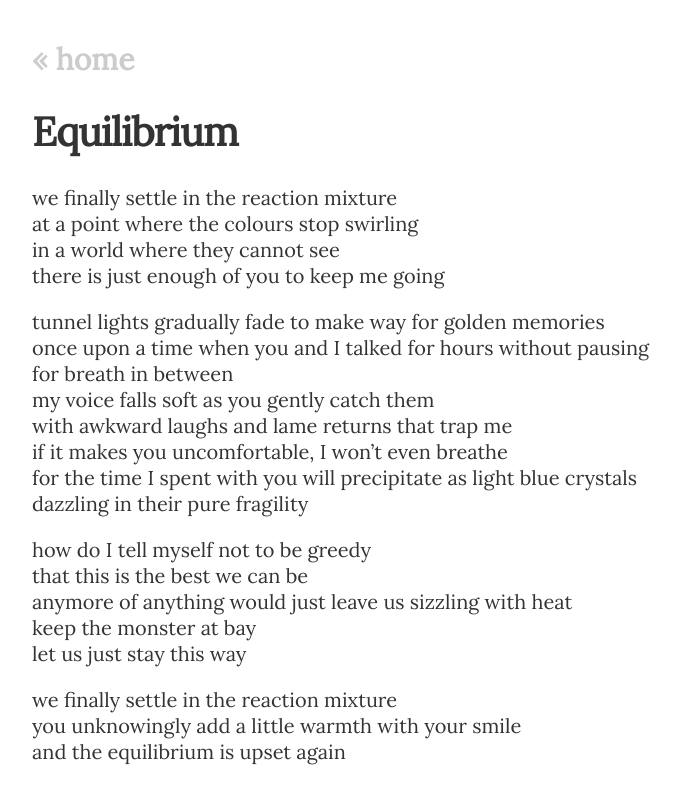
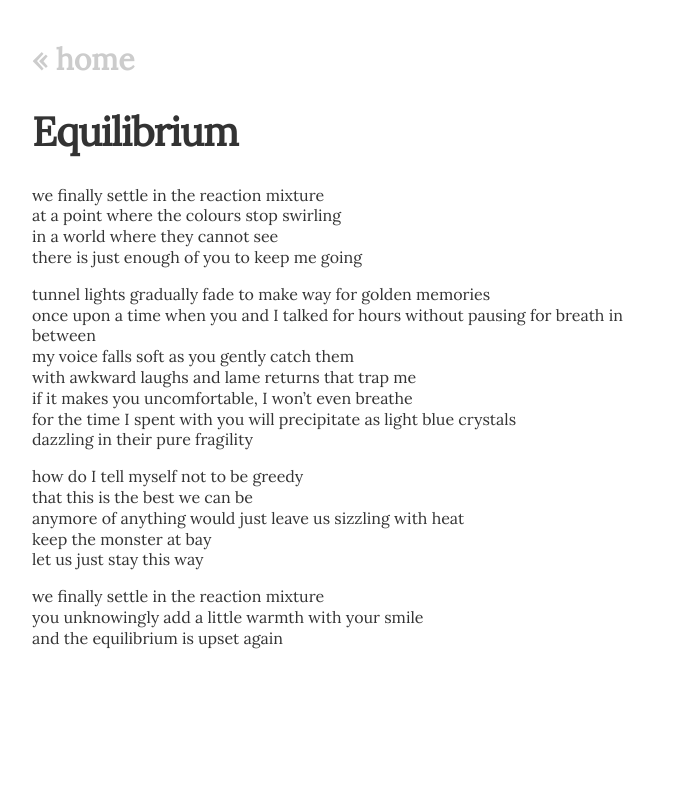
Before and after one commit to lingxz/writing-blog, a Jekyll site: the page built from _posts/2013-01-19-equilibrium.md, in a window 1280 px wide. Shown: the top 804 px of the page, without its empty margins (293-973 px from the left). Built offline with Jekyll 4.4.1, drawn with Linux system fonts in a browser that asks for light colours.

Commit message:
font size edits

```diff
--- a/_layouts/post.html
+++ b/_layouts/post.html
@@ -8,5 +8,9 @@ layout: default
 
 <div class="post">
 	<h1 class="post-title">{{ page.title }}</h1>
-	<div class="post-content">{{ content }}</div>
+    {% if page.small %}
+        <div class="post-content small">{{ content }}</div>
+    {% else %}
+        <div class="post-content">{{ content }}</div>
+    {% endif %}
 </div>
--- a/_sass/_base.scss
+++ b/_sass/_base.scss
@@ -123,3 +123,14 @@ pre, code {
 .post {
   margin-top: 1.2em;
 }
+
+.post .small {
+  font-size: 14px;
+
+}
+
+@media (min-width: 48em) {
+  .post .small {
+    font-size: 16px;
+  }
+}
```
Also changed, not shown: _posts/2013-01-19-equilibrium.md (+1 -0 lines), _posts/2015-12-07-scientist.md (+1 -0 lines), _posts/2015-12-09-gift.md (+1 -0 lines).
